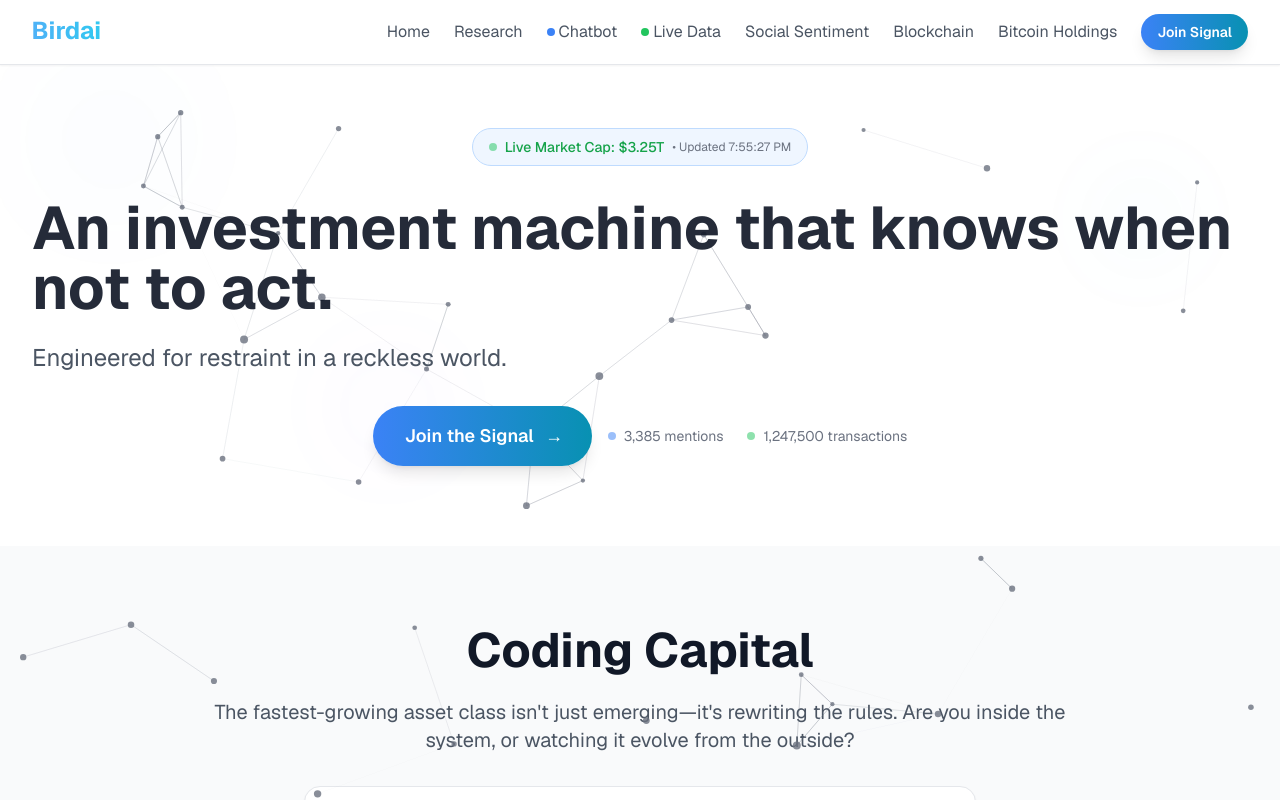
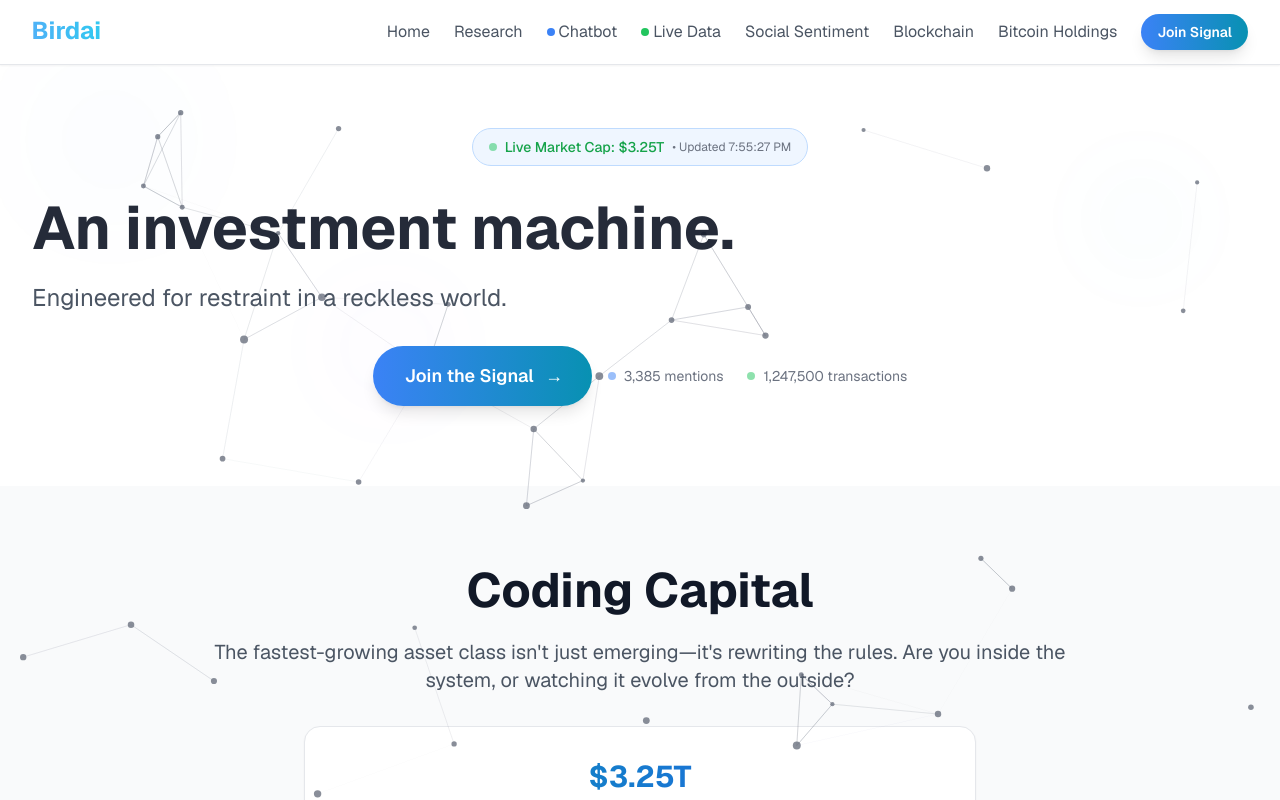
Before and after one commit to Kfar19/CursorWeb, a Next.js app: page / in a window 1280 px wide. Shown: the top 800 px of the page. Built offline with nearby package versions, Linux system fonts and the light colour scheme; no server answers.

Commit message:
Simplify headline to 'An investment machine.' for cleaner impact

```diff
--- a/src/app/page.tsx
+++ b/src/app/page.tsx
@@ -1440,7 +1440,7 @@ export default function Home() {
               }}
               transition={{ duration: 4, repeat: Infinity, ease: "easeInOut" }}
             >
-              An investment machine that knows when not to act.
+              An investment machine.
             </motion.span>
           </motion.h1>
 
```
